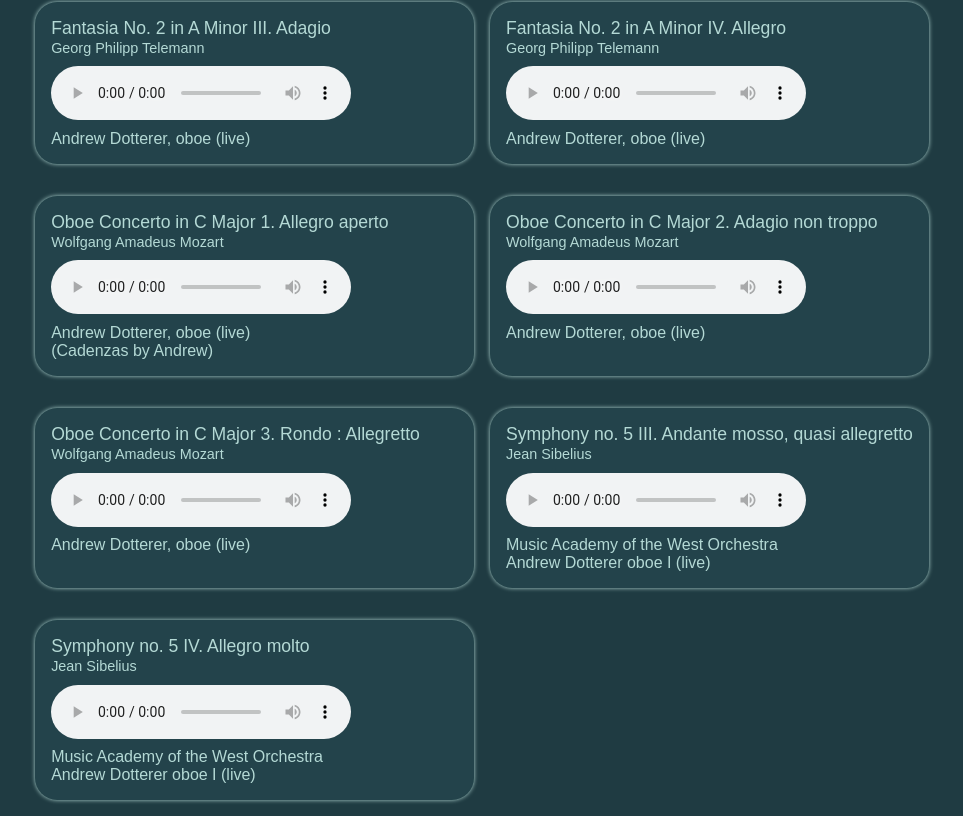
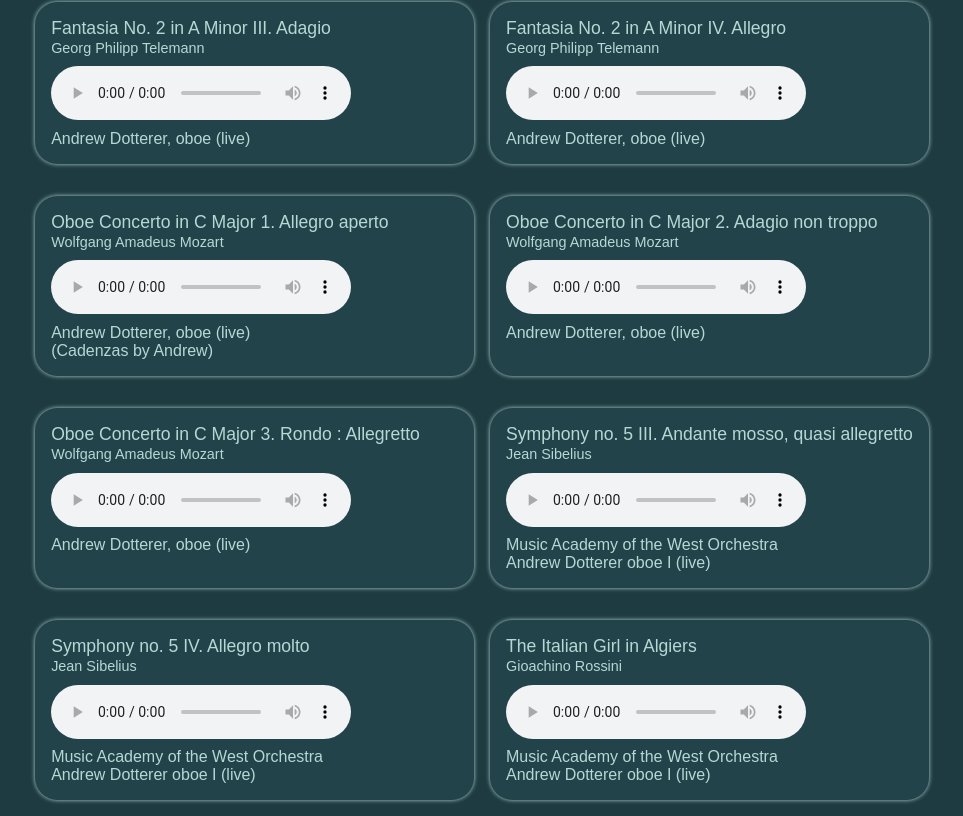
Before and after one commit to adotterer/adotterer.github.io, a React (Create React App) app: page /music in a window 1280 px wide. Shown: the part 314-1130 px from the top of the page, without its empty margins (158-1121 px from the left). Built offline with nearby package versions, Linux system fonts and the light colour scheme; a web font is replaced by a local one.

Commit message:
Add Italian Girl

```diff
--- a/src/Music.jsx
+++ b/src/Music.jsx
@@ -8,7 +8,8 @@ const audioArr = ["https://mshippoboe.s3.us-west-1.amazonaws.com/AD+Recital+2+Te
                 "https://mshippoboe.s3.us-west-1.amazonaws.com/AD+Recital+2+Mozart+2.mp3",
                 "https://mshippoboe.s3.us-west-1.amazonaws.com/AD+Recital+2+Mozart+3.mp3",
                 "https://mshippoboe.s3.us-west-1.amazonaws.com/Sibelius+II.mp3",
-                "https://mshippoboe.s3.us-west-1.amazonaws.com/Sibelius+III.mp3"
+                "https://mshippoboe.s3.us-west-1.amazonaws.com/Sibelius+III.mp3",
+                "https://mshippoboe.s3.us-west-1.amazonaws.com/1+Rossini+Italian+Girl+Overt.mp3"
                 ]
 export default function Music() {
     return (
@@ -165,6 +166,23 @@ export default function Music() {
                 <span className="black__bg">Music Academy of the West Orchestra <br /> Andrew Dotterer oboe I (live)</span>
                 </figcaption>
             </Container>
+
+            <Container>
+                <figcaption className="audio__title_composer">
+                <span className="audio_title">The Italian Girl in Algiers</span>
+                <div>
+                    <span className="black__bg composer">
+                    Gioachino Rossini
+                    </span>
+                </div>
+                </figcaption>
+
+                <audio controls src={audioArr[9]}></audio>
+
+                <figcaption className="audio__performers">
+                <span className="black__bg">Music Academy of the West Orchestra <br /> Andrew Dotterer oboe I (live)</span>
+                </figcaption>
+            </Container>
         </div>
 
     )
```
